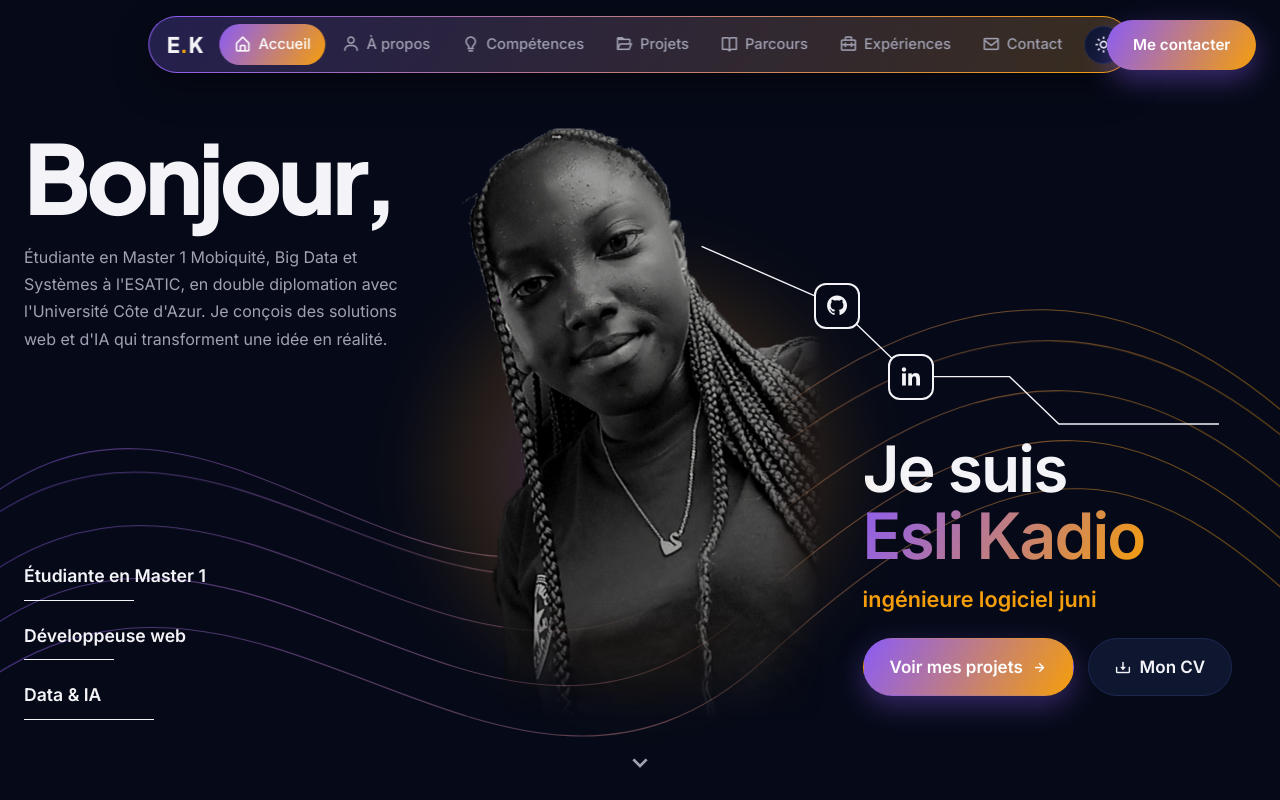
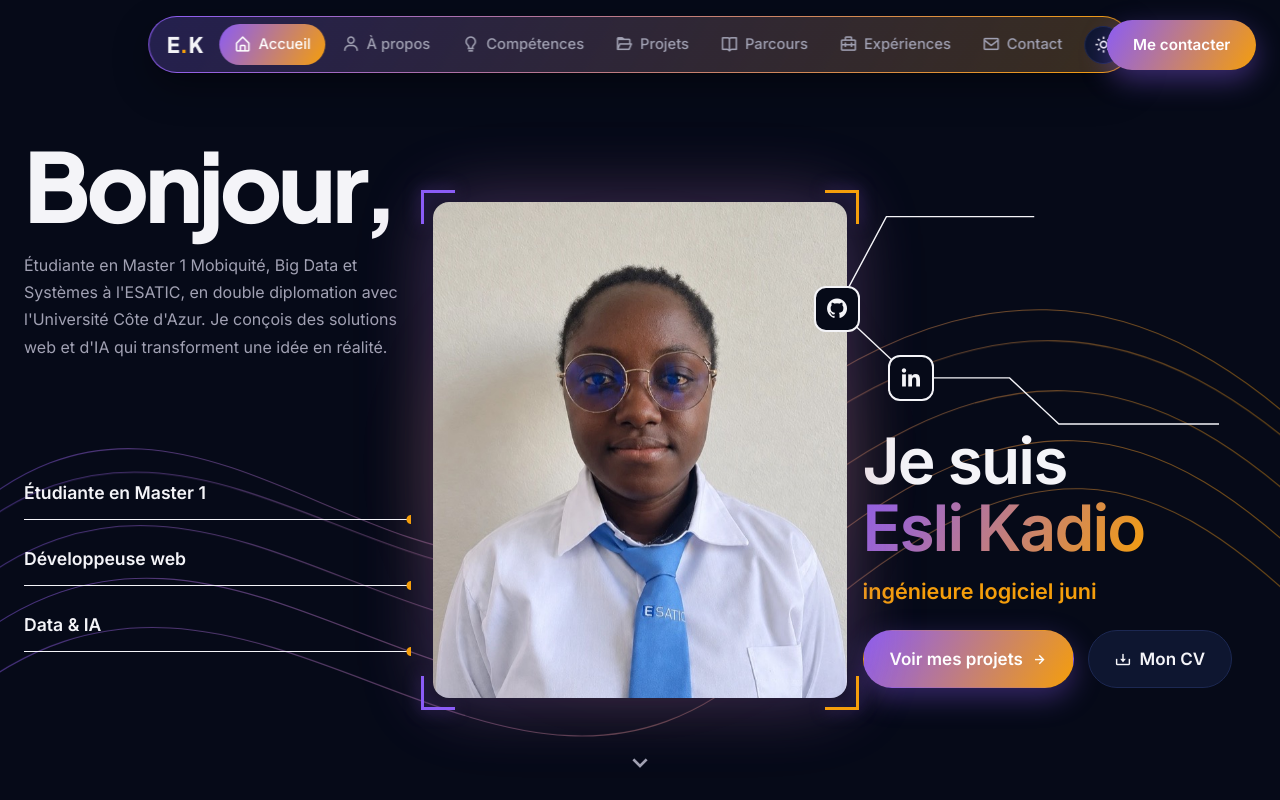
Before and after one commit to esli-ariel/Portfolio, a plain HTML site: page index.html in a window 1280 px wide. Shown: the top 800 px of the page. Drawn offline with nearby package versions, Linux system fonts and the light colour scheme.

Commit message:
feat: nouvelle photo d'accueil et cadre viseur dégradé
- photo ESATIC rognée, cadre à quatre coins dégradés violet/orange
- lignes des titres reliées à la photo sans déborder du cadre
- portrait au blazer dans la carte de la section À propos

Co-Authored-By: Claude Sonnet 5.5 <noreply@anthropic.com>

```diff
--- a/index.html
+++ b/index.html
@@ -55,7 +55,7 @@
 
             <div class="container hero-grid">
                 <svg class="connectors" viewBox="0 0 100 100" preserveAspectRatio="none" aria-hidden="true">
-                    <polyline points="55,20 66,30" />
+                    <polyline points="82,14 70,14 66,30" />
                     <polyline points="66,30 72,42" />
                     <polyline points="72,42 80,42 84,50 97,50" />
                 </svg>
@@ -75,7 +75,7 @@
                 </div>
 
                 <div class="hero-photo reveal">
-                    <img src="img/Calque1.png" alt="Portrait d'Esli Kadio" width="470" height="763">
+                    <div class="photo-frame"><div class="photo-inner"><img src="img/esli-esatic-2.jpg" alt="Portrait d'Esli Kadio en tenue ESATIC" width="700" height="885"></div></div>
                 </div>
 
                 <div class="hero-right">
@@ -104,7 +104,7 @@
                     <h2 class="section-title">À propos de moi</h2>
                     <p class="muted">Étudiante en informatique, passionnée de technologie, curieuse de tout ce qui se construit.</p>
                     <div class="id-card">
-                        <img src="img/Calque1.png" alt="Portrait d'Esli Kadio" width="470" height="763" loading="lazy">
+                        <img src="img/esli-portrait.jpg" alt="Portrait d'Esli Kadio" width="900" height="1023" loading="lazy">
                         <div>
                             <strong>Esli Kadio</strong>
                             <span>Master 1 MBDS · ESATIC × UCA</span>
--- a/style.css
+++ b/style.css
@@ -137,11 +137,14 @@ main, .footer { position: relative; z-index: 1; }
 .roles { display: grid; gap: 1.25rem; margin-top: 2rem; }
 .roles li { position: relative; font-weight: 600; font-size: 1.1rem; }
 .roles li::after {
-    content: ""; display: block; margin-top: .55rem; width: 110px; height: 1px; background: var(--text);
-    position: relative; transform-origin: left; animation: grow 1.4s ease both;
+    content: ""; display: block; margin-top: .45rem; width: calc(100% + 1rem - 22px); height: 9px;
+    background: radial-gradient(circle at 100% 50%, var(--accent-2) 4px, transparent 5px),
+                linear-gradient(var(--text), var(--text)) 0 50% / calc(100% - 4px) 1px no-repeat;
+    transform-origin: left; animation: grow 1.4s ease both;
 }
-.roles li:nth-child(2)::after { width: 90px; }
-.roles li:nth-child(3)::after { width: 130px; }
+.roles li:nth-child(2)::after { animation-delay: .25s; }
+.roles li:nth-child(3)::after { animation-delay: .5s; }
+.roles { position: relative; z-index: 3; padding-bottom: 3.5rem; }
 @keyframes grow { from { transform: scaleX(0); } }
 .hero-photo { position: relative; display: flex; align-items: flex-end; justify-content: center; }
 .hero-photo::before {
@@ -149,13 +152,27 @@ main, .footer { position: relative; z-index: 1; }
     background: radial-gradient(circle, rgba(139, 92, 246, .45), rgba(245, 158, 11, .16) 45%, transparent 68%);
     filter: blur(30px); z-index: 0;
 }
+.photo-frame {
+    position: relative; z-index: 1; width: 100%; max-width: 460px; align-self: flex-end; margin-bottom: 14px;
+    animation: rise 1.2s ease both;
+}
+/* cadre « viseur » : quatre coins dégradés violet / orange */
+.photo-frame::before {
+    content: ""; position: absolute; inset: -12px; pointer-events: none; z-index: 2;
+    background:
+        linear-gradient(#8b5cf6,#8b5cf6) 0 0/34px 3px no-repeat, linear-gradient(#8b5cf6,#8b5cf6) 0 0/3px 34px no-repeat,
+        linear-gradient(#f59e0b,#f59e0b) 100% 0/34px 3px no-repeat, linear-gradient(#f59e0b,#f59e0b) 100% 0/3px 34px no-repeat,
+        linear-gradient(#8b5cf6,#8b5cf6) 0 100%/34px 3px no-repeat, linear-gradient(#8b5cf6,#8b5cf6) 0 100%/3px 34px no-repeat,
+        linear-gradient(#f59e0b,#f59e0b) 100% 100%/34px 3px no-repeat, linear-gradient(#f59e0b,#f59e0b) 100% 100%/3px 34px no-repeat;
+    filter: drop-shadow(0 0 8px rgba(139, 92, 246, .55));
+}
+.photo-inner {
+    aspect-ratio: 5 / 6; overflow: hidden; border-radius: 16px;
+    box-shadow: 0 0 70px rgba(139, 92, 246, .3), 0 0 90px rgba(245, 158, 11, .12);
+}
 .hero-photo img {
-    position: relative; z-index: 1; height: min(74vh, 620px); width: auto; max-width: 100%; object-fit: contain;
-    animation: rise 1.2s ease both;
-    -webkit-mask-image: linear-gradient(to bottom, #000 80%, transparent 100%), linear-gradient(to right, #000 86%, transparent 100%);
-    -webkit-mask-composite: source-in;
-            mask-image: linear-gradient(to bottom, #000 80%, transparent 100%), linear-gradient(to right, #000 86%, transparent 100%);
-            mask-composite: intersect;
+    display: block; width: 114%; max-width: none; height: 100%; margin-left: -7%;
+    object-fit: cover; object-position: 50% 8%;
 }
 @keyframes rise { from { opacity: 0; transform: translateY(40px); } }
 .connectors { position: absolute; inset: 0; width: 100%; height: 100%; z-index: 2; pointer-events: none; overflow: visible; }
@@ -336,7 +353,8 @@ main, .footer { position: relative; z-index: 1; }
     .roles li { font-size: .9rem; padding: .4rem 1rem; border: 1px solid var(--border); border-radius: 999px; background: var(--surface); }
     .roles li::after { display: none; }
     .hero-photo { order: 2; } .hero-right { order: 3; }
-    .hero-photo img { height: min(52vh, 420px); }
+    .photo-frame { max-width: 300px; margin-inline: auto; }
+    .roles { padding-bottom: 0; }
     .connectors, .node { display: none; }
     .hero-actions { justify-content: center; }
     .social-media { display: flex; justify-content: center; }
```
Also changed, not shown: img/esli-esatic-2.jpg (added), img/esli-esatic.jpg (added), img/esli-portrait.jpg (added).
